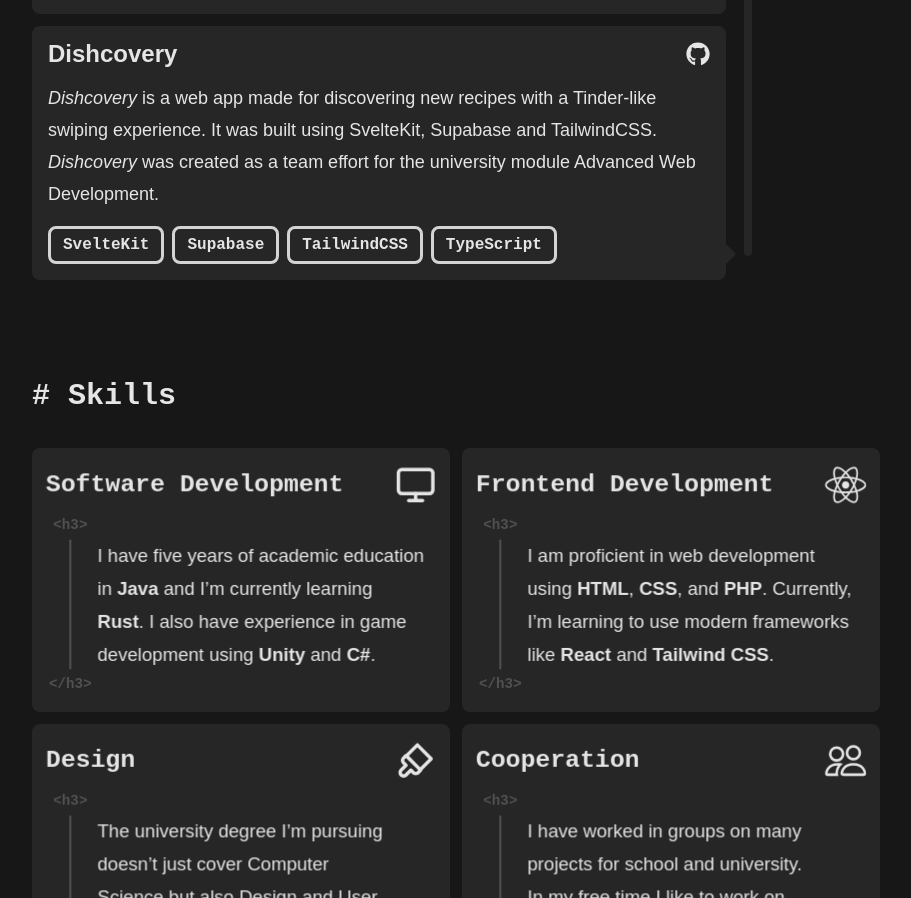
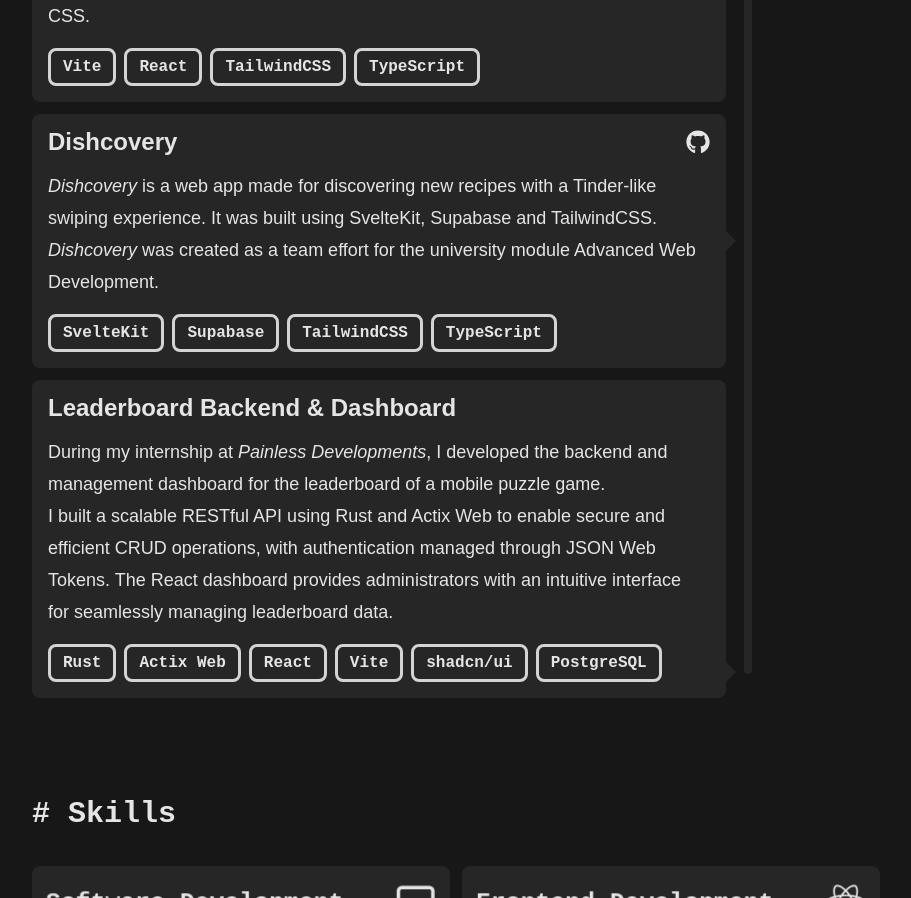
Before and after one commit to LucasOe/portfolio, a React (Vite) app: page / in a window 1280 px wide. Shown: the part 2162-3060 px from the top of the page, without its empty margins (184-1095 px from the left). Built offline with nearby package versions, Linux system fonts and the light colour scheme.

Commit message:
Update home page with internship experience

```diff
--- a/src/components/LinkIcon.tsx
+++ b/src/components/LinkIcon.tsx
@@ -14,7 +14,7 @@
 			target="_blank"
 			rel="noreferrer"
 			aria-label={label}
-			className={twMerge("focus", className)}
+			className={twMerge("focus p-1", className)}
 			{...rest}
 		>
 			<IconContext value={{ className: "size-6 hover:text-accent-pink" }}>{icon}</IconContext>
--- a/src/components/Timeline/TimelineProject.tsx
+++ b/src/components/Timeline/TimelineProject.tsx
@@ -8,8 +8,8 @@
 export interface TimelineProjectProps extends HTMLMotionProps<"div"> {
 	description: string;
 	title: string;
-	links: LinkIconProps[];
-	stack: string[];
+	links?: LinkIconProps[];
+	stack?: string[];
 	time: number;
 	arrowPosition: number;
 	ref?: React.Ref<HTMLDivElement>;
@@ -37,16 +37,14 @@
 				<div className="flex items-start justify-between">
 					<h3 className="text-2xl leading-none font-bold">{title}</h3>
 					<div className="-m-1 flex gap-3">
-						{links.map((link) => (
-							<LinkIcon key={link.to} icon={link.icon} to={link.to} label={link.label} className="p-1" />
+						{links?.map((link) => (
+							<LinkIcon key={link.to} icon={link.icon} to={link.to} label={link.label} />
 						))}
 					</div>
 				</div>
 				<Markdown className="prose prose-lg">{description}</Markdown>
 				<div className="flex flex-wrap gap-2">
-					{stack.map((tech) => (
-						<TimelineLabel key={tech} text={tech} />
-					))}
+					{stack?.map((tech) => <TimelineLabel key={tech} text={tech} />)}
 				</div>
 			</div>
 			{/*Arrow*/}
--- a/src/pages/Home.tsx
+++ b/src/pages/Home.tsx
@@ -30,6 +30,9 @@
 					Java and the basics of web development in high school. Today I’m studying Visual Computing
 					and Design, which allows me to think about the integrated approach to the conception and
 					development of technical systems as well as their conceptual and design perspective.
+
+					Between June and September 2024, I completed an internship at the [Painless Developments GmbH](https://www.paindevs.com/)
+					in Berlin, where I worked as a Gameplay Programmer and Backend Developer.
 				`}
 			</Markdown>
 			<Header text="Projects" id="projects" />
@@ -103,11 +106,24 @@
 								],
 								stack: ["SvelteKit", "Supabase", "TailwindCSS", "TypeScript"],
 								time: 1707001200,
-								arrowPosition: 100,
+								arrowPosition: 50,
 								description: dedent`
 									*Dishcovery* is a web app made for discovering new recipes with a Tinder-like swiping
 									experience. It was built using SvelteKit, Supabase and TailwindCSS. *Dishcovery* was created
 									as a team effort for the university module Advanced Web Development.
+								`,
+							},
+							{
+								title: "Leaderboard Backend & Dashboard",
+								stack: ["Rust", "Actix Web", "React", "Vite", "shadcn/ui", "PostgreSQL"],
+								time: 1727733600,
+								arrowPosition: 100,
+								description: dedent`
+									During my internship at *Painless Developments*, I developed the backend and management
+									dashboard for the leaderboard of a mobile puzzle game.
+									I built a scalable RESTful API using Rust and Actix Web to enable secure and efficient
+									CRUD operations, with authentication managed through JSON Web Tokens. The React dashboard
+									provides administrators with an intuitive interface for seamlessly managing leaderboard data.
 								`,
 							},
 						],
@@ -149,11 +165,23 @@
 								],
 								stack: ["Unity", "C#"],
 								time: 1688205600,
-								arrowPosition: 100,
+								arrowPosition: 50,
 								description: dedent`
 									In *Spellbound Sprouts* you play as a witch on her farm, defending crops from waves
 									of monsters that appear at night. The game is a combination of tower defense
 									and farming game, made in Unity.
+								`,
+							},
+							{
+								title: "Mobile Puzzle Game",
+								stack: ["Unity", "C#"],
+								time: 1727733600,
+								arrowPosition: 100,
+								description: dedent`
+									During my internship at *Painless Developments*, I worked on an upcoming mobile puzzle game,
+									contributing to gameplay programming, UI/UX design, and bug fixing. I implemented new features,
+									refined mechanics, and improved the user experience. Collaborating closely with the team,
+									I gained valuable insight into professional game development workflows.
 								`,
 							},
 						],
```
